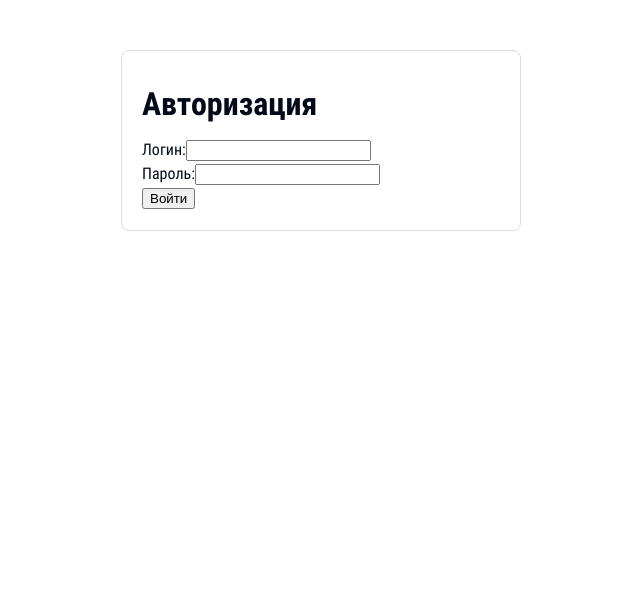
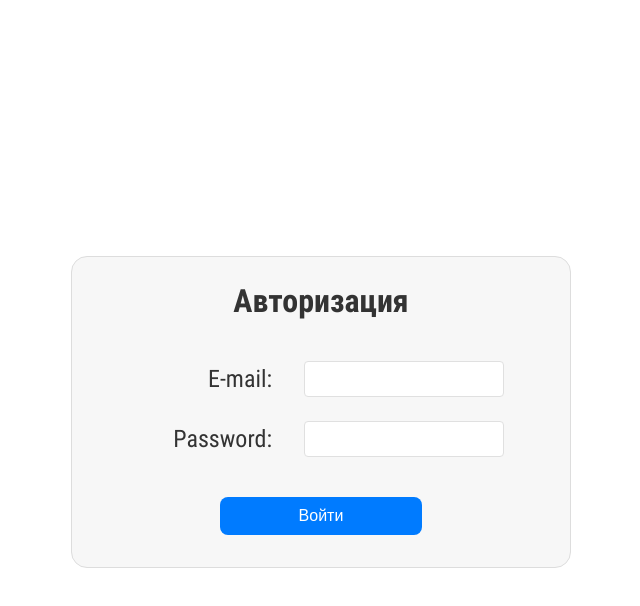
Before and after one commit to denispan/quwi_test, a Nuxt app: page /login in a window 1280 px wide. Shown: the top 606 px of the page, without its empty margins (319-959 px from the left). Built offline with nearby package versions, Linux system fonts and the light colour scheme; no server answers.

Commit message:
add styles for login page

```diff
--- a/assets/styles/main.css
+++ b/assets/styles/fonts.scss
@@ -30,25 +30,3 @@
     url("../fonts/roboto-condensed-700.woff2") format("woff2"),
     url("../fonts/roboto-condensed-700.woff") format("woff");
 }
-
-*,
-*::before,
-*::after {
-  box-sizing: border-box;
-}
-
-html,
-body {
-  margin: 0;
-  padding: 0;
-  min-height: 100vh;
-}
-
-html {
-  font-style: normal;
-  font-weight: 400;
-  font-size: 16px;
-  line-height: 24px;
-  font-family: "Roboto Condensed", "Arial", sans-serif;;
-  color: #030a1a;
-}
--- /dev/null
+++ b/assets/styles/main.scss
@@ -0,0 +1,67 @@
+@import "fonts";
+
+*,
+*::before,
+*::after {
+  box-sizing: border-box;
+  margin: 0;
+  padding: 0;
+}
+
+html,
+body {
+  margin: 0;
+  padding: 0;
+  min-height: 100vh;
+}
+
+html {
+  font-style: normal;
+  font-weight: 400;
+  font-size: 16px;
+  line-height: 24px;
+  font-family: "Roboto Condensed", "Arial", sans-serif;;
+  color: #444444;
+
+  @media (max-width: 767px) {
+    font-size: 12px;
+  }
+}
+
+.btn {
+  margin: 0;
+  padding: 0.75rem;
+  border: none;
+  background-color: transparent;
+  cursor: pointer;
+  font-size: 1rem;
+
+  &--primary {
+    background-color: #007BFF;
+    color: #FFFFFF;
+    border: none;
+    padding: 10px 20px;
+    border-radius: 8px;
+    cursor: pointer;
+    transition: background-color 0.3s ease;
+
+    &:hover {
+      background-color: #0056b3;
+    }
+  }
+
+  &--secondary {
+    background-color: transparent;
+    color: #888888;
+    border: 1px solid #E0E0E0;
+    padding: 10px 20px;
+    border-radius: 4px;
+    cursor: pointer;
+    transition: background-color 0.3s ease, color 0.3s ease;
+
+    &:hover {
+      background-color: #E0E0E0;
+      color: #555555;
+    }
+  }
+}
--- a/nuxt.config.js
+++ b/nuxt.config.js
@@ -1,6 +1,6 @@
 export default {
   head: {
-    title: 'quwi-test',
+    title: 'Qui wi',
     htmlAttrs: {
       lang: 'en'
     },
@@ -13,7 +13,7 @@ export default {
     link: [{ rel: 'icon', type: 'image/x-icon', href: '/favicon.ico' }]
   },
 
-  css: ['~/assets/styles/main.css'],
+  css: ['~/assets/styles/main.scss'],
 
   plugins: [],
 
--- a/package.json
+++ b/package.json
@@ -24,6 +24,8 @@
   "devDependencies": {
     "eslint-config-prettier": "^8.5.0",
     "prettier": "^2.7.1",
+    "sass": "^1.66.1",
+    "sass-loader": "^10.1.1",
     "webpack": "^4.47.0"
   }
 }
--- a/pages/login.vue
+++ b/pages/login.vue
@@ -1,17 +1,20 @@
 <template>
-  <div class="login-page">
-    <h1>Авторизация</h1>
-    <form @submit.prevent="login">
-      <div>
-        <label for="email">Логин:</label>
-        <input id="email" v-model="email" required>
-      </div>
-      <div>
-        <label for="password">Пароль:</label>
-        <input type="password" id="password" v-model="password" required>
-      </div>
-      <button type="submit">Войти</button>
-    </form>
+  <div class="login">
+    <div class="login__container">
+      <h1 class="login__title">Авторизация</h1>
+      <form class="login__form" @submit.prevent="login">
+        <div class="login__input-field">
+          <label for="email">E-mail:</label>
+          <input type="email" id="email" v-model="email" required>
+        </div>
+        <div class="login__input-field">
+          <label for="password">Password:</label>
+          <input type="password" id="password" v-model="password" required>
+        </div>
+        <p v-if="authError" class="login__error">{{ authError }}</p>
+        <button class="btn btn--primary login__button" type="submit">Войти</button>
+      </form>
+    </div>
   </div>
 </template>
 
@@ -20,7 +23,8 @@ export default {
   data() {
     return {
       email: '',
-      password: ''
+      password: '',
+      authError: ''
     };
   },
   methods: {
@@ -35,6 +39,11 @@ export default {
         await this.$router.push('/');
       } catch (error) {
         console.error('Ошибка авторизации:', error);
+        if (error.response && error.response.status === 417) {
+          this.authError = 'Ошибка авторизации: неправильный логин или пароль.';
+        } else {
+          this.authError = 'Произошла ошибка. Пожалуйста, попробуйте еще раз позже.';
+        }
       }
     }
   },
@@ -43,11 +52,79 @@ export default {
 </script>
 
 <style scoped>
-.login-page {
-  max-width: 400px;
-  margin: 50px auto;
-  padding: 20px;
+
+.login {
+  min-height: 100vh;
+  padding-top: 20%;
+}
+
+.login__container {
+  display: flex;
+  flex-direction: column;
+  justify-content: center;
+  text-align: center;
+  max-width: 500px;
+  margin: 0 auto;
+  padding: 2rem 5rem;
   border: 1px solid #ddd;
-  border-radius: 8px;
+  border-radius: 1rem;
+  color: #333333;
+  background-color: #F7F7F7;
 }
+
+.login__title {
+  margin-bottom: 3rem;
+}
+
+.login__form {
+  display: flex;
+  flex-direction: column;
+  justify-content: center;
+  gap: 1.5rem;
+}
+
+.login__input-field {
+  display: flex;
+  gap: 2rem;
+  justify-content: start;
+  vertical-align: center;
+  margin: 0 auto;
+
+  label {
+    font-size: 1.5rem;
+    width: 120px;
+    text-align: end;
+    align-self: center;
+  }
+
+  input {
+    max-width: 200px;
+    font-size: 1rem;
+    border: 1px solid #E0E0E0;
+    border-radius: 4px;
+    padding: 0.5rem;
+    align-self: center;
+    transition: border-color 0.3s ease;
+
+    &:hover {
+      border-color: #B0B0B0;
+    }
+
+    &:focus {
+      border-color: #666666;
+      outline: none;
+      box-shadow: 0 0 3px rgba(102,102,102,0.5);
+    }
+  }
+}
+
+.login__button {
+  width: 60%;
+  margin: 1rem auto 0;
+}
+
+.login__error {
+  color: #e74c3c;
+}
+
 </style>
```
Also changed, not shown: 1 other file (tests, documents, lock files or other folders).
